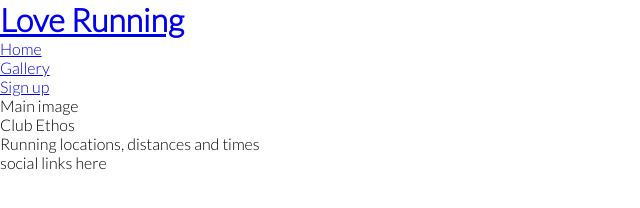
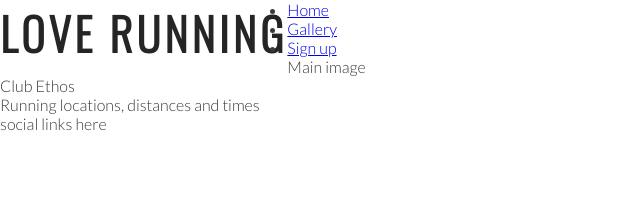
Before and after one commit to KaltrinaBM/love-running, a plain HTML site: page index.html in a window 1280 px wide. Shown: the whole page, without its empty margins (0-640 px from the left). Drawn offline with nearby package versions, Linux system fonts and the light colour scheme.

Commit message:
Add styles for heading and logo

```diff
--- a/assets/css/style.css
+++ b/assets/css/style.css
@@ -9,4 +9,18 @@
 body {
     font-family: Lato, sans-serif;
     font-weight: 300;
+    color: #3a3a3a;
 }
+
+/* headlines and logo */
+h1, h2 {
+    font-family: Oswald, sans-serif;
+    text-transform: uppercase;
+    letter-spacing: 4px;
+    color: #252525;
+}
+
+#logo {
+    float: left;
+    font-size: 280%;
+}
--- a/index.html
+++ b/index.html
@@ -14,7 +14,7 @@
 <body>
     <header>
         <a href="index.html">
-            <h1>Love Running</h1>
+            <h1 id="logo">Love Running</h1>
         </a>
         <nav>
             <ul>
```
